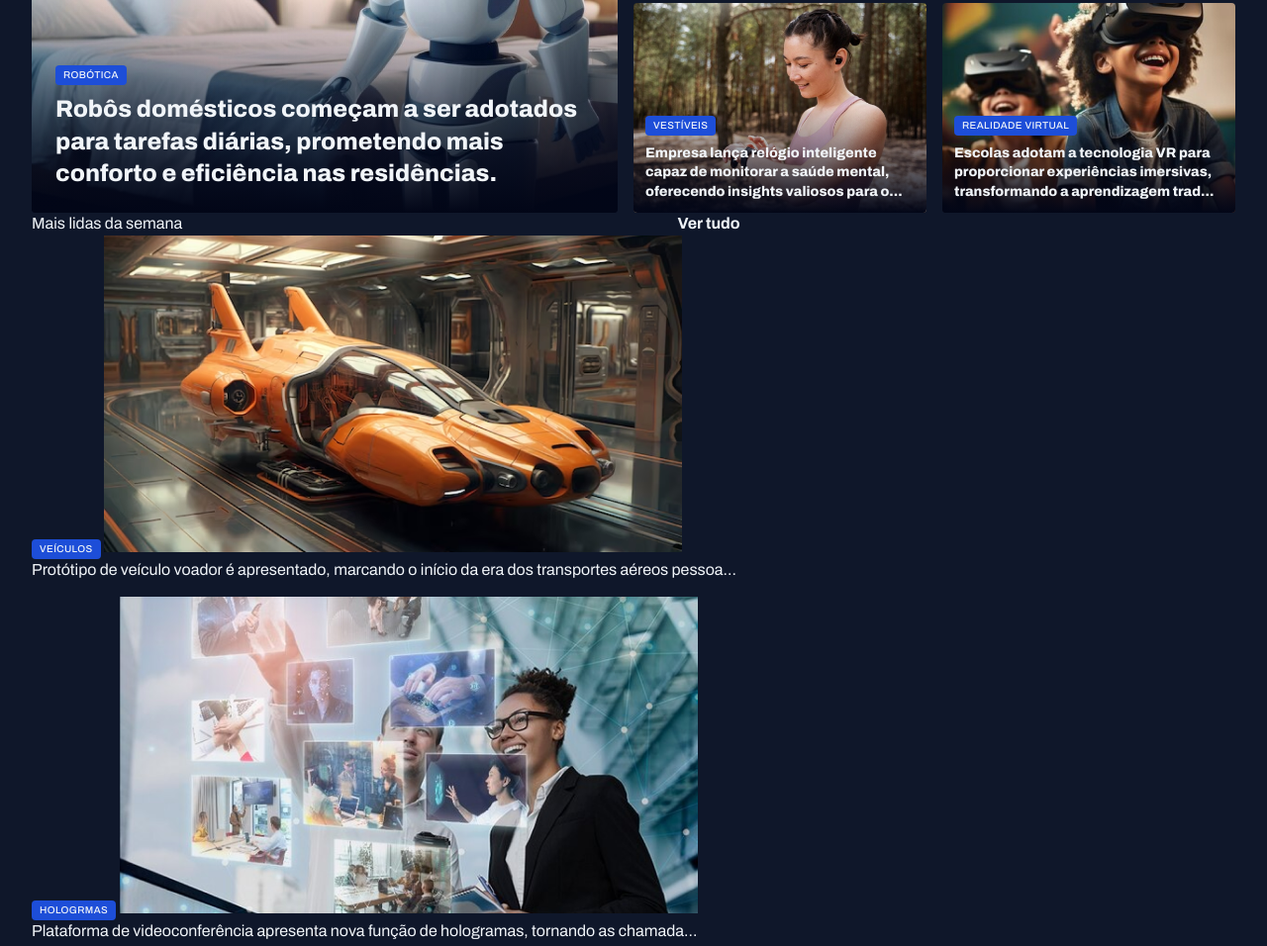
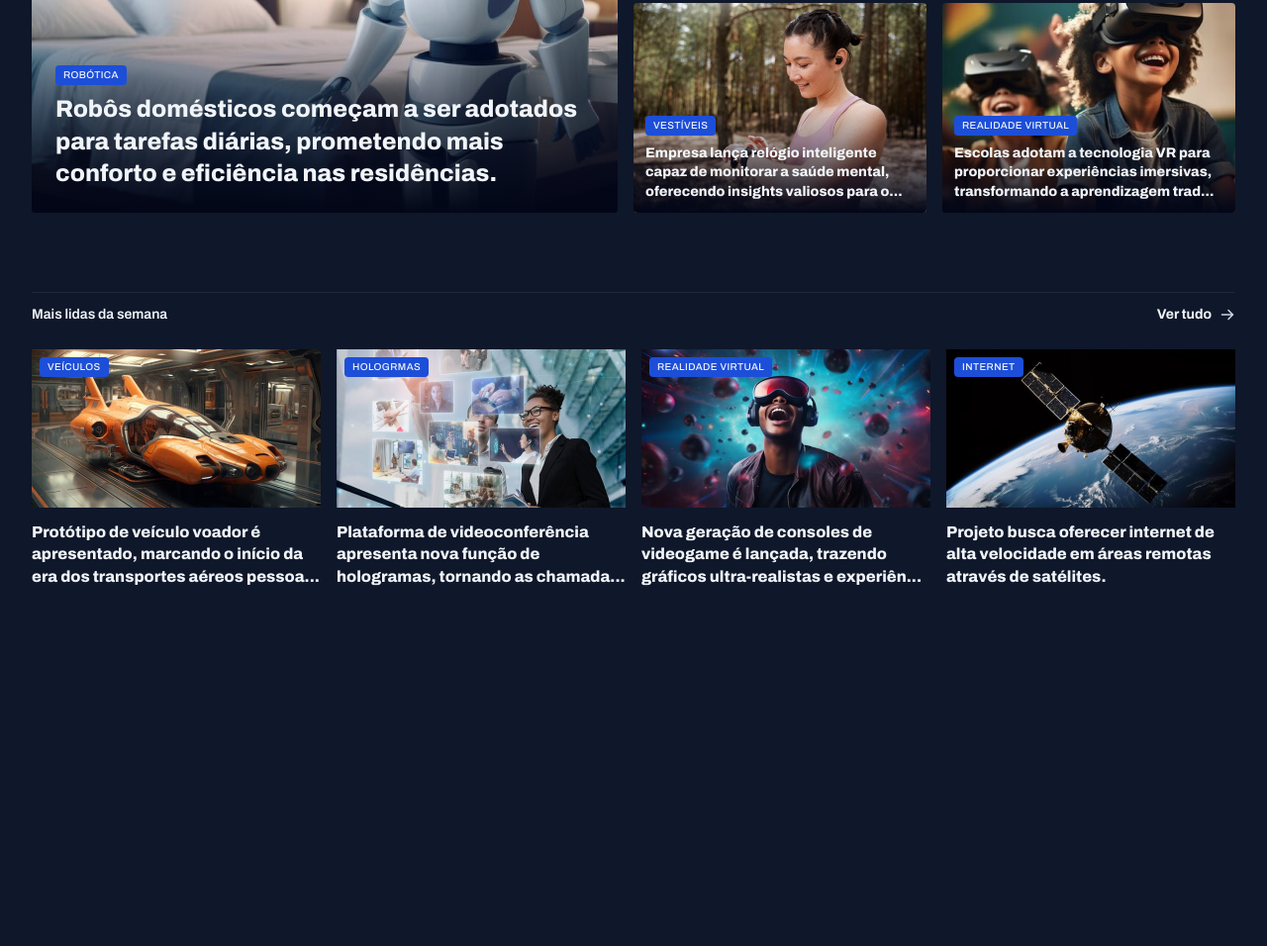
Before and after one commit to JuanCMafra/Portal-de-Noticias, a plain HTML site: page index.html in a window 1280 px wide. Shown: the part 389-1345 px from the top of the page at 99% size. After the commit the page ends 983 px from the top, so only its background shows below. Drawn offline with Linux system fonts and the light colour scheme.

Commit message:
style application on section more read

```diff
--- a/style/global.css
+++ b/style/global.css
@@ -52,6 +52,7 @@ img{
 
 main{
   margin-top: 40px;
+  gap: 80px;
 }
 
 .content-tag{
--- a/style/sections.css
+++ b/style/sections.css
@@ -1,3 +1,24 @@
+section header{
+  border-top: 1px solid var(--stroke-color);
+  padding-block: 12px 24px;
+  font: var(--span);
+
+  a{
+    justify-self: end;
+    align-items: center;
+    gap: 8px;
+
+    span{
+      background-image: url(../assets/icons/ArrowRight-hover.svg);
+      width: 16px;
+      height: 16px;
+    }
+    &:hover span{
+      background-image: url(../assets/icons/ArrowRight.svg);
+    }
+  }
+}
+
 #featured{
   img{
   height: 100%;
@@ -29,3 +50,27 @@
     }
   }
 }
+
+#weekly{
+
+  &>div{
+    grid-template-columns: repeat(4, 292px);
+  }
+
+  img{
+    height: 160px;
+  }
+
+  figure{
+    position: relative;
+    .content-tag{
+      position: absolute;
+      top: 8px;
+      left: 8px;
+    }
+  p{
+    margin-top: 8px;
+    font-weight: 800;
+  }
+  }
+}
```
Also changed, not shown: assets/icons/ArrowRight-hover.svg (added).
